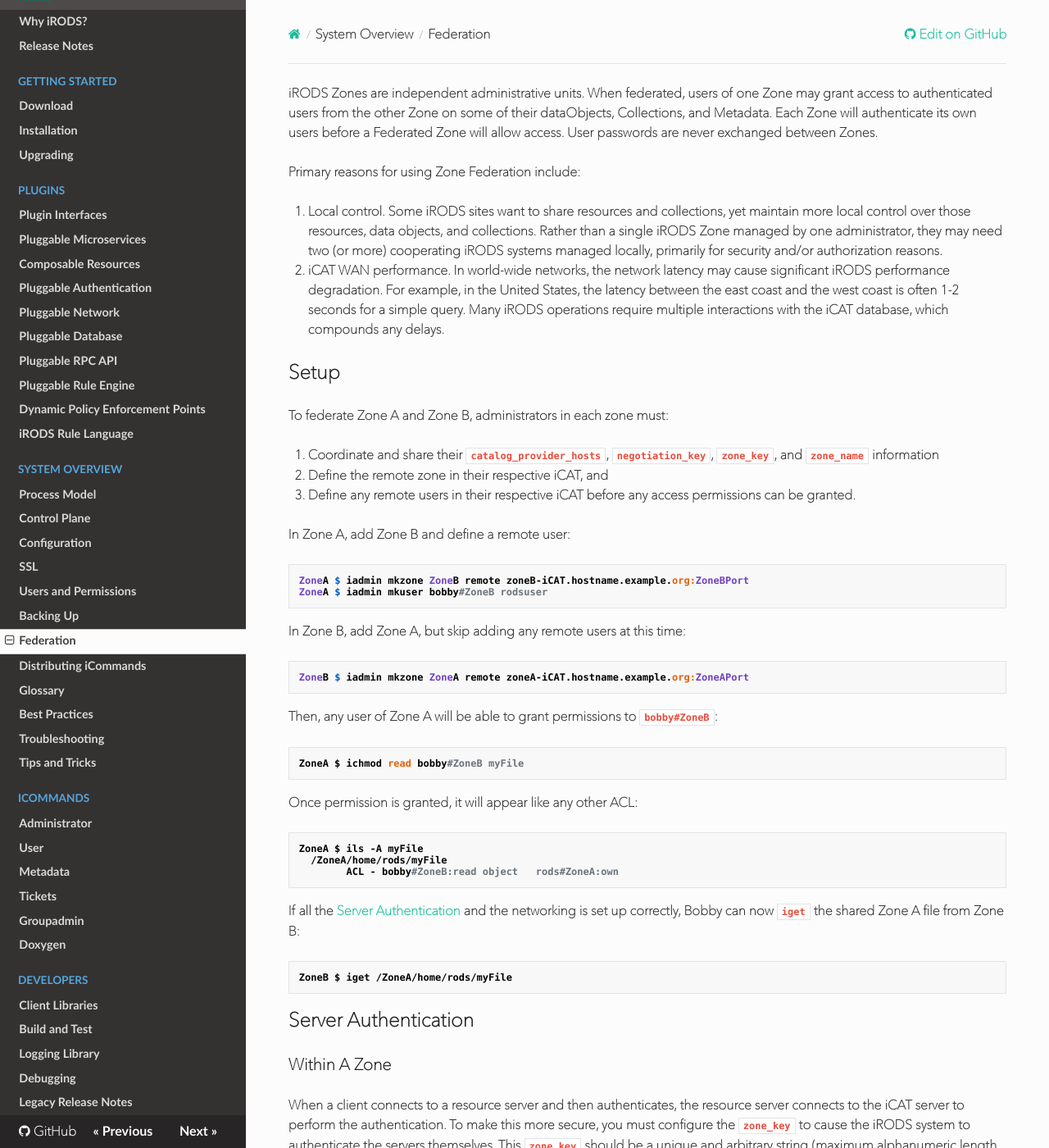
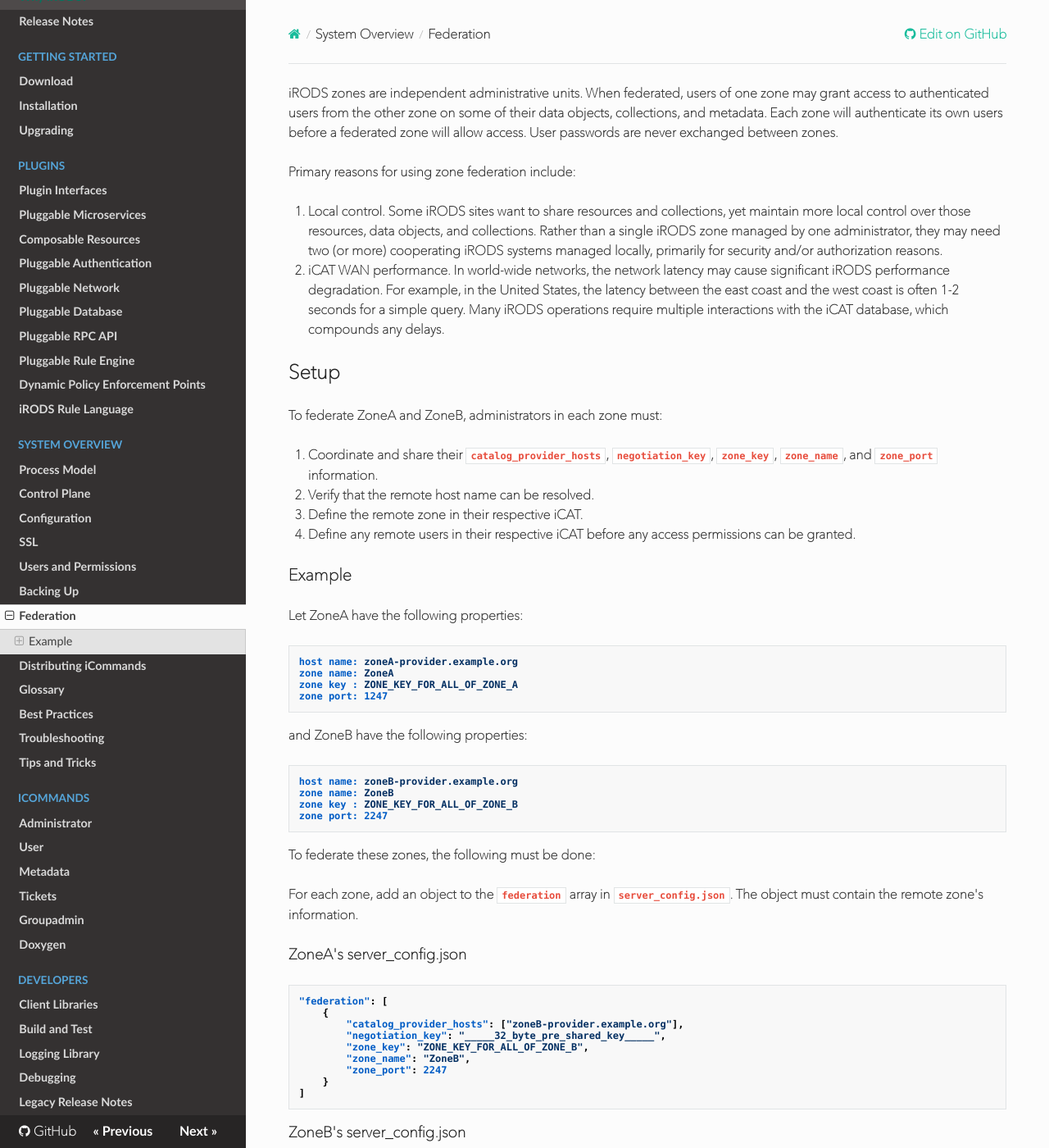
Before and after one commit to irods/irods_docs, an MkDocs documentation site: the page built from docs/system_overview/federation.md, in a window 1280 px wide and 1400 px high. Shown: the whole window at 82% size. Built offline with MkDocs 1.6.1, drawn with Linux system fonts in a browser that asks for light colours; nearby versions of some CDN libraries; some of the changed text lies outside the part shown.

Commit message:
[#51] Updated federation documentation to make it easier to follow.

```diff
--- a/docs/system_overview/federation.md
+++ b/docs/system_overview/federation.md
@@ -1,33 +1,87 @@
-iRODS Zones are independent administrative units.  When federated, users of one Zone may grant access to authenticated users from the other Zone on some of their dataObjects, Collections, and Metadata.  Each Zone will authenticate its own users before a Federated Zone will allow access.  User passwords are never exchanged between Zones.
+iRODS zones are independent administrative units.  When federated, users of one zone may grant access to authenticated users from the other zone on some of their data objects, collections, and metadata.  Each zone will authenticate its own users before a federated zone will allow access.  User passwords are never exchanged between zones.
 
-Primary reasons for using Zone Federation include:
+Primary reasons for using zone federation include:
 
-1. Local control. Some iRODS sites want to share resources and collections, yet maintain more local control over those resources, data objects, and collections. Rather than a single iRODS Zone managed by one administrator, they may need two (or more) cooperating iRODS systems managed locally, primarily for security and/or authorization reasons.
+1. Local control. Some iRODS sites want to share resources and collections, yet maintain more local control over those resources, data objects, and collections. Rather than a single iRODS zone managed by one administrator, they may need two (or more) cooperating iRODS systems managed locally, primarily for security and/or authorization reasons.
 2. iCAT WAN performance. In world-wide networks, the network latency may cause significant iRODS performance degradation. For example, in the United States, the latency between the east coast and the west coast is often 1-2 seconds for a simple query. Many iRODS operations require multiple interactions with the iCAT database, which compounds any delays.
 
 ## Setup
 
-To federate Zone A and Zone B, administrators in each zone must:
+To federate ZoneA and ZoneB, administrators in each zone must:
 
-1. Coordinate and share their `catalog_provider_hosts`, `negotiation_key`, `zone_key`, and `zone_name` information
-2. Define the remote zone in their respective iCAT, and
-3. Define any remote users in their respective iCAT before any access permissions can be granted.
+1. Coordinate and share their `catalog_provider_hosts`, `negotiation_key`, `zone_key`, `zone_name`, and `zone_port` information.
+2. Verify that the remote host name can be resolved.
+3. Define the remote zone in their respective iCAT.
+4. Define any remote users in their respective iCAT before any access permissions can be granted.
 
+### Example
 
-In Zone A, add Zone B and define a remote user:
+Let ZoneA have the following properties:
+~~~
+host name: zoneA-provider.example.org
+zone name: ZoneA
+zone key : ZONE_KEY_FOR_ALL_OF_ZONE_A
+zone port: 1247
+~~~
+
+and ZoneB have the following properties:
+~~~
+host name: zoneB-provider.example.org
+zone name: ZoneB
+zone key : ZONE_KEY_FOR_ALL_OF_ZONE_B
+zone port: 2247
+~~~
+
+To federate these zones, the following must be done:
+
+For each zone, add an object to the `federation` array in `server_config.json`. The object must contain the remote zone's information.
+
+#### ZoneA's server_config.json
+~~~
+"federation": [
+    {
+        "catalog_provider_hosts": ["zoneB-provider.example.org"],
+        "negotiation_key": "_____32_byte_pre_shared_key_____",
+        "zone_key": "ZONE_KEY_FOR_ALL_OF_ZONE_B",
+        "zone_name": "ZoneB",
+        "zone_port": 2247
+    }
+]
+~~~
+
+#### ZoneB's server_config.json
+~~~
+"federation": [
+    {
+        "catalog_provider_hosts": ["zoneA-provider.example.org"],
+        "negotiation_key": "_____32_byte_pre_shared_key_____",
+        "zone_key": "ZONE_KEY_FOR_ALL_OF_ZONE_A",
+        "zone_name": "ZoneA",
+        "zone_port": 1247
+    }
+]
+~~~
+
+For more information, see [Server Authentication](#server-authentication).
+
+It is important that the servers are able to resolve the host name(s) in the federated zone. This can be handled in many ways. The resolution could come from this account's `hosts_config.json` file, this server's `/etc/hosts` file, or DNS in priority order, respectively.
+
+With the server configuration and networking complete, the final step is to define the remote zone and users in the catalog.
+
+In ZoneA, add ZoneB and define a remote user:
 
 ~~~
-ZoneA $ iadmin mkzone ZoneB remote zoneB-iCAT.hostname.example.org:ZoneBPort
+ZoneA $ iadmin mkzone ZoneB remote zoneB-provider.example.org:2247
 ZoneA $ iadmin mkuser bobby#ZoneB rodsuser
 ~~~
 
-In Zone B, add Zone A, but skip adding any remote users at this time:
+In ZoneB, add ZoneA, but skip adding any remote users at this time:
 
 ~~~
-ZoneB $ iadmin mkzone ZoneA remote zoneA-iCAT.hostname.example.org:ZoneAPort
+ZoneB $ iadmin mkzone ZoneA remote zoneA-provider.example.org:1247
 ~~~
 
-Then, any user of Zone A will be able to grant permissions to `bobby#ZoneB`:
+Then, any user of ZoneA will be able to grant permissions to `bobby#ZoneB`:
 
 ~~~
 ZoneA $ ichmod read bobby#ZoneB myFile
@@ -41,7 +95,7 @@ ZoneA $ ils -A myFile
         ACL - bobby#ZoneB:read object   rods#ZoneA:own
 ~~~
 
-If all the [Server Authentication](#server-authentication) and the networking is set up correctly, Bobby can now `iget` the shared Zone A file from Zone B:
+If all the [Server Authentication](#server-authentication) and the networking is set up correctly, Bobby can now `iget` the shared ZoneA file from ZoneB:
 
 ~~~
 ZoneB $ iget /ZoneA/home/rods/myFile
@@ -51,13 +105,13 @@ ZoneB $ iget /ZoneA/home/rods/myFile
 
 ### Within A Zone
 
-When a client connects to a resource server and then authenticates, the resource server connects to the iCAT server to perform the authentication. To make this more secure, you must configure the `zone_key` to cause the iRODS system to authenticate the servers themselves. This `zone_key` should be a unique and arbitrary string (maximum alphanumeric length of 49), one for your whole zone:
+When a client connects to a consumer server and then authenticates, the consumer server connects to the provider server to perform the authentication. To make this more secure, you must configure the `zone_key` to cause the iRODS system to authenticate the servers themselves. This is normally done during installation and setup.  This `zone_key` is required and should be a unique and arbitrary string (maximum alphanumeric length of 49), one for your whole zone:
 
 ~~~
 "zone_key": "SomeChosenKeyString",
 ~~~
 
-This allows the resource servers to verify the identity of the iCAT server beyond just relying on DNS.
+This allows the consumer servers to verify the identity of the provider server beyond just relying on DNS.
 
 Mutual authentication between servers is always on.  Note that this applies to iRODS passwords and PAM, and some other interactions, but not GSI or Kerberos.
 
@@ -67,49 +121,42 @@ For GSI, users can set the `irodsServerDn` variable to do mutual authentication.
 
 When a user from a remote zone connects to the local zone, the iRODS server will check with the iCAT in the user's home zone to authenticate the user (confirm their password).  Passwords are never sent across federated zones, they always remain in their home zone.
 
-To make this more secure, the iRODS system uses both the `zone_key` and the `negotiation_key` to authenticate the servers in `server_config.json`, via a similar method as iRODS passwords. The `zone_key` should be a unique and arbitrary string, one for each zone.  The `negotiation_key` should be a shared key only for this pairing of two zones.
+To make this more secure, the iRODS system uses both the `zone_key` and the `negotiation_key` to authenticate the servers in `server_config.json`, via a similar method as iRODS passwords. The `zone_key` must match the remote zone's `zone_key` (the value specified during installation and setup).  The `negotiation_key` should be a shared key only for this pairing of two zones.
 
-To configure this, add items to the `/etc/irods/server_config.json` file.
-
-`zone_key` is for the servers [Within A Zone](#within-a-zone), for example:
-
-~~~
-"zone_key": "asdf1234",
-~~~
-
-Add an object to the "federation" array for each remote zone, for example:
+To configure this, open the `/etc/irods/server_config.json` file and add an object to the `federation` array for each remote zone, for example:
 
 ~~~
 "federation": [
     {
-        "catalog_provider_hosts": ["otherzone.example.org"],
-        "negotiation_key": "abcdefghijklmnopqrstuvwxyzabcdef",
-        "zone_key": "ghjk6789",
-        "zone_name": "anotherZone"
+        "catalog_provider_hosts": ["hostname_or_ip_of.remoteZone.org"],
+        "negotiation_key": "_____32_byte_pre_shared_key_____",
+        "zone_key": "ZONE_KEY_FOR_ALL_OF_REMOTEZONE",
+        "zone_name": "remoteZone",
+        "zone_port": 1247
     }
 ]
 ~~~
 
-When anotherZone users connect, the system will then confirm that anotherZone's `zone_key` is 'ghjk6789'.
+When remoteZone users connect, the system will then confirm that remoteZone's `zone_key` is 'ZONE_KEY_FOR_ALL_OF_REMOTEZONE'.
 
 Mutual authentication between servers is always on across Federations.
 
 ### Catalog Service Consumers and Federation
 
-If a local Zone's user needs to connect to a Catalog Service Consumer, rather than the local Zone's Catalog Service Provider, then the server in the consumer role will also need to have a federation stanza defined in its own `server_config.json`.  It will need to be identical to the stanza on the Catalog Service Provider.
+If a local zone's user needs to connect to a Catalog Service Consumer, rather than the local zone's Catalog Service Provider, then the server in the consumer role will also need to have a federation stanza defined in its own `server_config.json`.  It will need to be identical to the stanza on the Catalog Service Provider.
 
-Both servers will then be able to service local Zone user connections that will be redirected across the Federation into the defined remote Zone.
+Both servers will then be able to service local zone user connections that will be redirected across the Federation into the defined remote zone.
 
 Not having this required additional stanza will likely result in a `REMOTE_SERVER_SID_NOT_DEFINED` error.
 
 ## Federation with iRODS 3.x
 
-iRODS 4.0+ has made some additions to the database tables for the resources (`r_resc_main`) and Data Objects (`r_data_main`) for the purposes of tracking resource hierarchy, children, parents, and other relationships.  These changes would have caused a cross-zone query to fail when the target zone is iRODS 3.x.
+iRODS 4.0+ has made some additions to the database tables for the resources (`r_resc_main`) and data objects (`r_data_main`) for the purposes of tracking resource hierarchy, children, parents, and other relationships.  These changes would have caused a cross-zone query to fail when the target zone is iRODS 3.x.
 
-In order to support commands such as `ils` and `ilsresc` across a 3.x to 4.0+ federation, iRODS 4.0+ will detect the cross zone query and subsequently strip out any requests for columns which do not exist in the iRODS 3.x table structure in order to allow the query to succeed.
+In order to support commands such as `ils` and `ilsresc` across a 3.x to 4.0+ federation, iRODS 4.0+ detects the cross zone query and subsequently strip out any requests for columns which do not exist in the iRODS 3.x table structure in order to allow the query to succeed.
 
 ### irods_environment.json for Service Account
 
 `irods_client_server_negotiation` needs to be changed (set it to "none") as 3.x does not support this feature.
 
-The effect of turning this negotiation off is a lack of SSL encryption when talking with a 3.x Zone.  All clients that connect to this 4.0+ Zone will also need to disable the Advanced Negotiation in their own 'irods_environment.json' files.
+The effect of turning this negotiation off is a lack of SSL encryption when talking with a 3.x zone.  All clients that connect to this 4.0+ zone will also need to disable the Advanced Negotiation in their own 'irods_environment.json' files.
```
